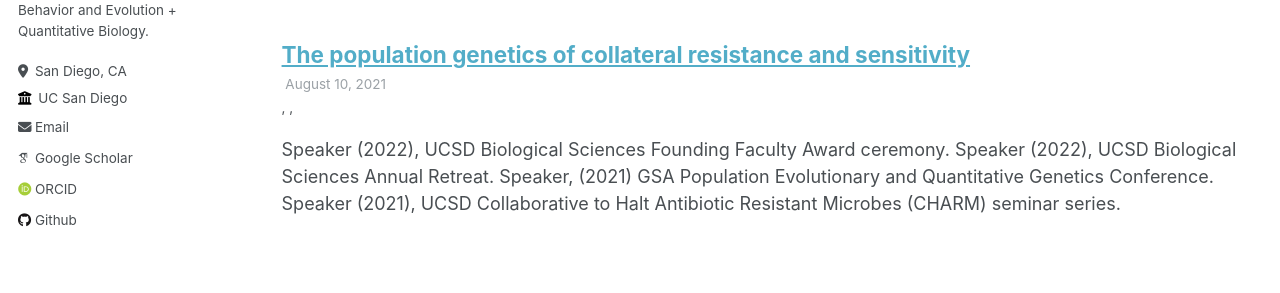
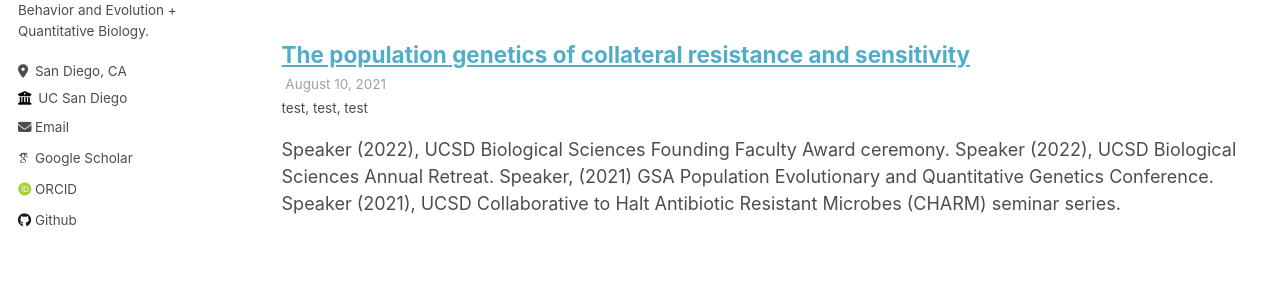
Before and after one commit to ardellsarah/ardellsarah.github.io, a Jekyll site: the page built from _pages/talks.html, in a window 1280 px wide and 960 px high. Shown: the part 312-605 px from the top of the window. Built offline with Jekyll 4.4.1, drawn with Linux system fonts in a browser that asks for light colours; some web fonts are replaced.

Commit message:
Update 2014-03-01-talk-3.md

```diff
--- a/_talks/2014-03-01-talk-3.md
+++ b/_talks/2014-03-01-talk-3.md
@@ -1,11 +1,11 @@
 ---
 title: "The population genetics of collateral resistance and sensitivity"
 collection: talks
-type: ""
+type: "test"
 permalink: /talks/2014-03-01-talk-3
-venue: ""
+venue: "test"
 date: 2021-08-10
-location: ""
+location: "test"
 ---
 
 Speaker (2022), UCSD Biological Sciences Founding Faculty Award ceremony.
```
